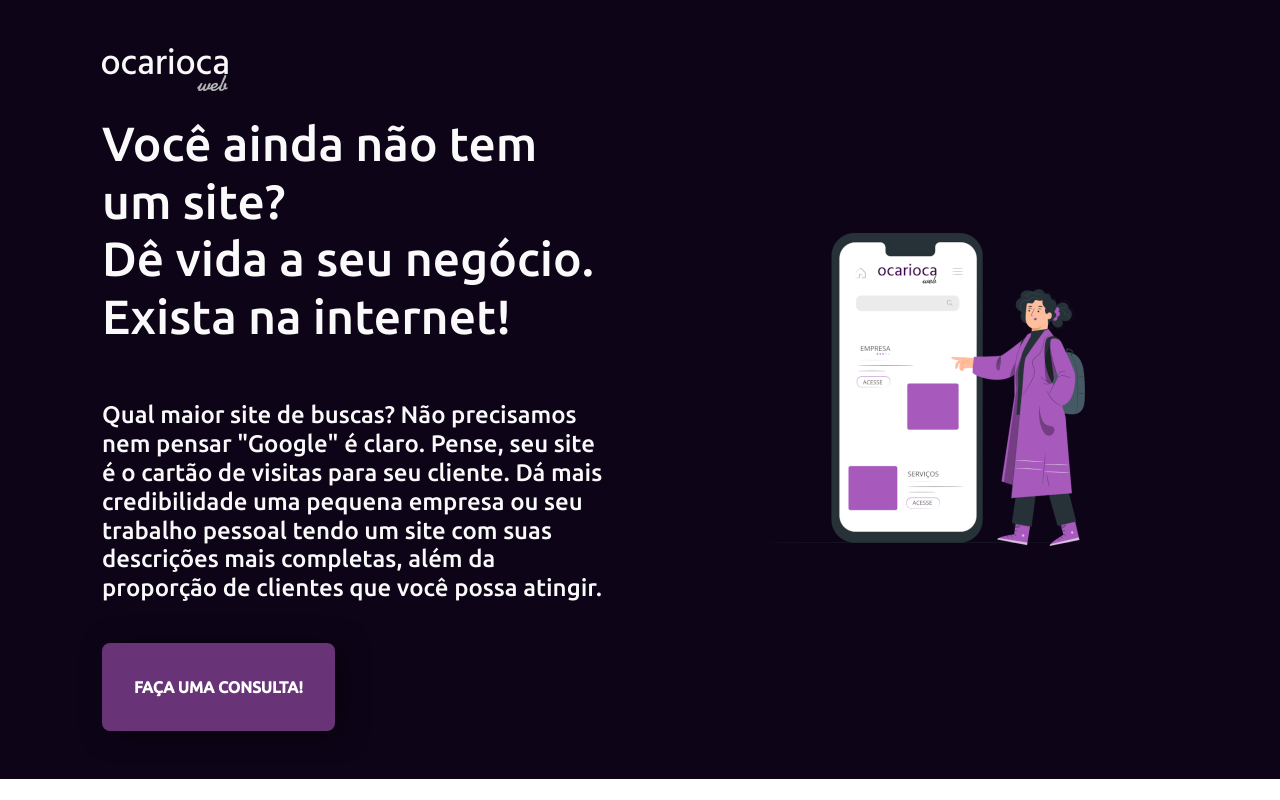
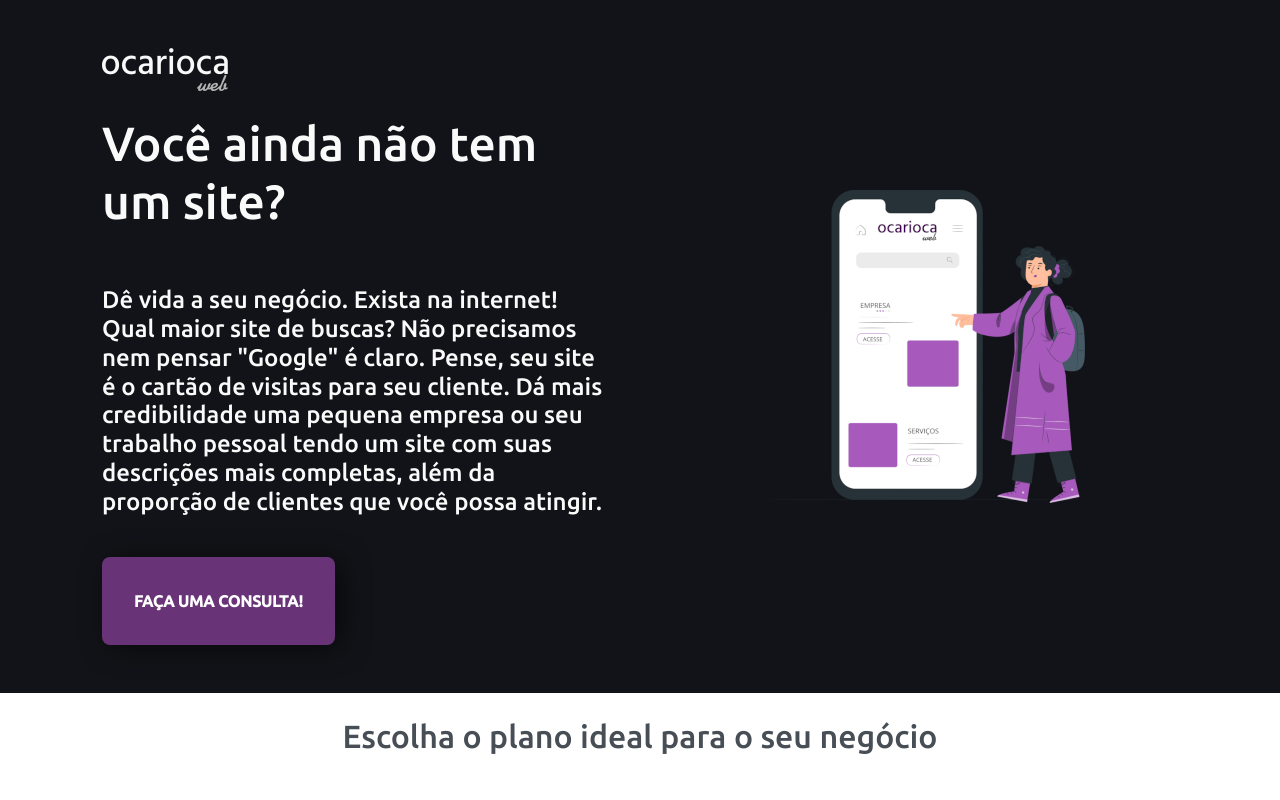
Before and after one commit to ocariocawebdesign/ocariocaweb-new, a Gatsby site: page / in a window 1280 px wide. Shown: the top 800 px of the page. Built offline with nearby package versions, Linux system fonts and the light colour scheme; Gatsby itself is replaced by a stand-in of ours.

Commit message:
Alterações no header

```diff
--- a/src/components/Header/index.js
+++ b/src/components/Header/index.js
@@ -15,17 +15,21 @@ const Header = () => (
             className="col-xs-12 col-sm-12 col-md-6 col-lg-6"
           >
             <img src={Logo} className="img-fluid" alt="" />
-            <br/>
-            <br/>
+            <br />
+            <br />
 
-            <h1 className="h1header">Você ainda não tem um site?<br/>
-            <nr/> Dê vida a seu negócio. Exista na internet!</h1>
+            <h1 className="h1header">Você ainda não tem um site?</h1>
 
-            <br/>
+            <br />
 
-            <h2 className="h2header">Qual maior site de buscas? Não precisamos nem pensar "Google" é claro.
-            Pense, seu site é o cartão de visitas para seu cliente. Dá mais credibilidade uma pequena empresa ou
-            seu trabalho pessoal tendo um site com suas descrições mais completas, além da proporção de clientes que você possa atingir.</h2>
+            <h2 className="h2header">
+              Dê vida a seu negócio. Exista na internet!
+              Qual maior site de buscas? Não precisamos nem pensar "Google" é
+              claro. Pense, seu site é o cartão de visitas para seu cliente. Dá
+              mais credibilidade uma pequena empresa ou seu trabalho pessoal
+              tendo um site com suas descrições mais completas, além da
+              proporção de clientes que você possa atingir.
+            </h2>
             <div className="">
               <a
                 href="https://api.whatsapp.com/send?phone=5521971025148&text=Ol%C3%A1!%20Quero%20informa%C3%A7%C3%B5es%20sobre%20Desenvolvimento%20de%20sites..."
@@ -37,7 +41,6 @@ const Header = () => (
                   Faça uma consulta!
                 </button>
               </a>
-
             </div>
           </div>
           <div
--- a/src/components/Header/style.css
+++ b/src/components/Header/style.css
@@ -25,7 +25,7 @@ body {
 }
 
 header {
-  background: #0e0418;
+  background: #121318;
 }
 
 #header-section {
```
Lines whose indentation alone changed are shown as unchanged.
